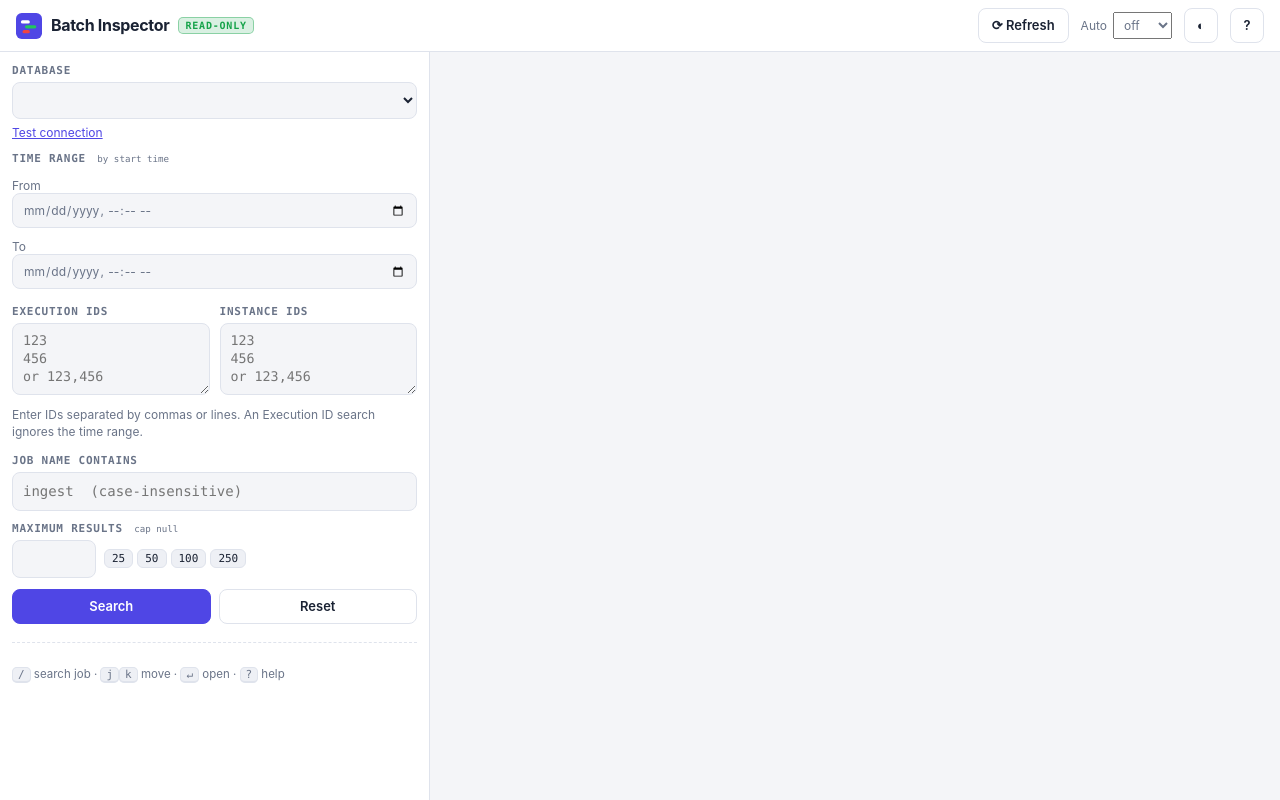
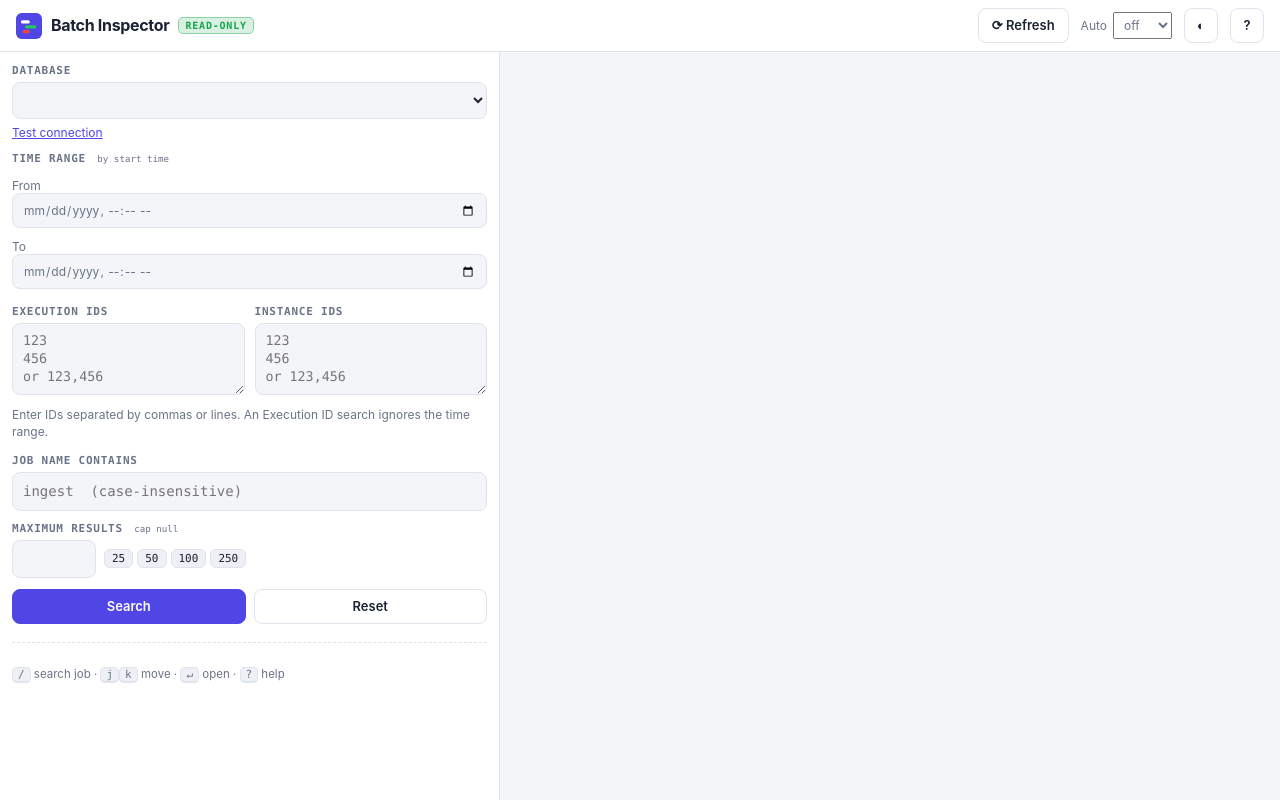
Before and after one commit to mehul-kaps/spring-batch-inspector, a Spring app: template src/main/resources/templates/index.html in a window 1280 px wide. Run offline with Thymeleaf, Linux system fonts and the light colour scheme; the template is opened without the code that fills it, so the values that code supplies are empty.

Commit message:
Set search sidebar width to 500px
Co-authored-by: Copilot <223556219+Copilot@users.noreply.github.com>

```diff
--- a/src/main/resources/static/css/app.css
+++ b/src/main/resources/static/css/app.css
@@ -6,7 +6,7 @@
   --font-ui: "Inter", "Segoe UI Variable Text", "Segoe UI", system-ui, -apple-system, "Helvetica Neue", Roboto, Arial, sans-serif;
   --font-mono: "JetBrains Mono", "Cascadia Code", "Fira Code", "SF Mono", ui-monospace, Menlo, Consolas, "Liberation Mono", monospace;
   --hdr: 52px;
-  --side: 430px;
+  --side: 500px;
   --radius: 10px;
 
   --bg: #f4f5f8; --panel: #ffffff; --panel2: #eef0f5; --text: #1a2233; --muted: #6a7488;
```
